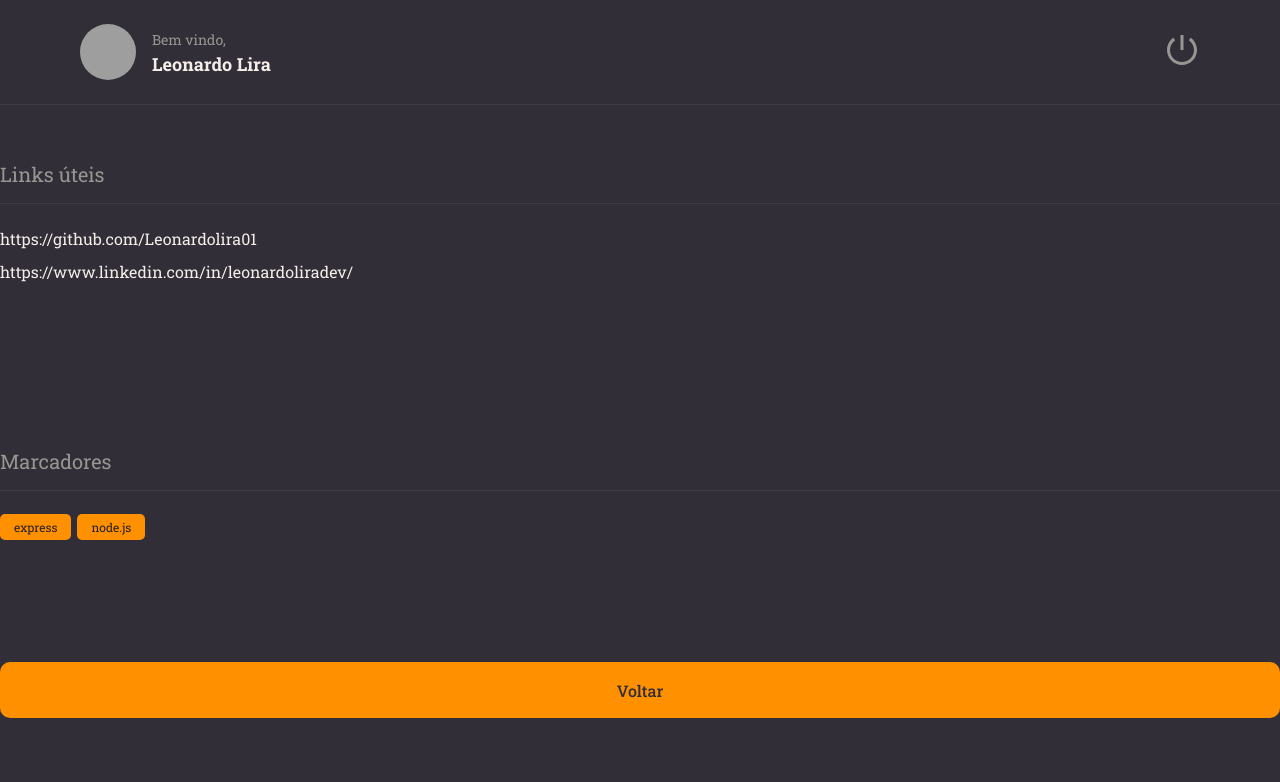
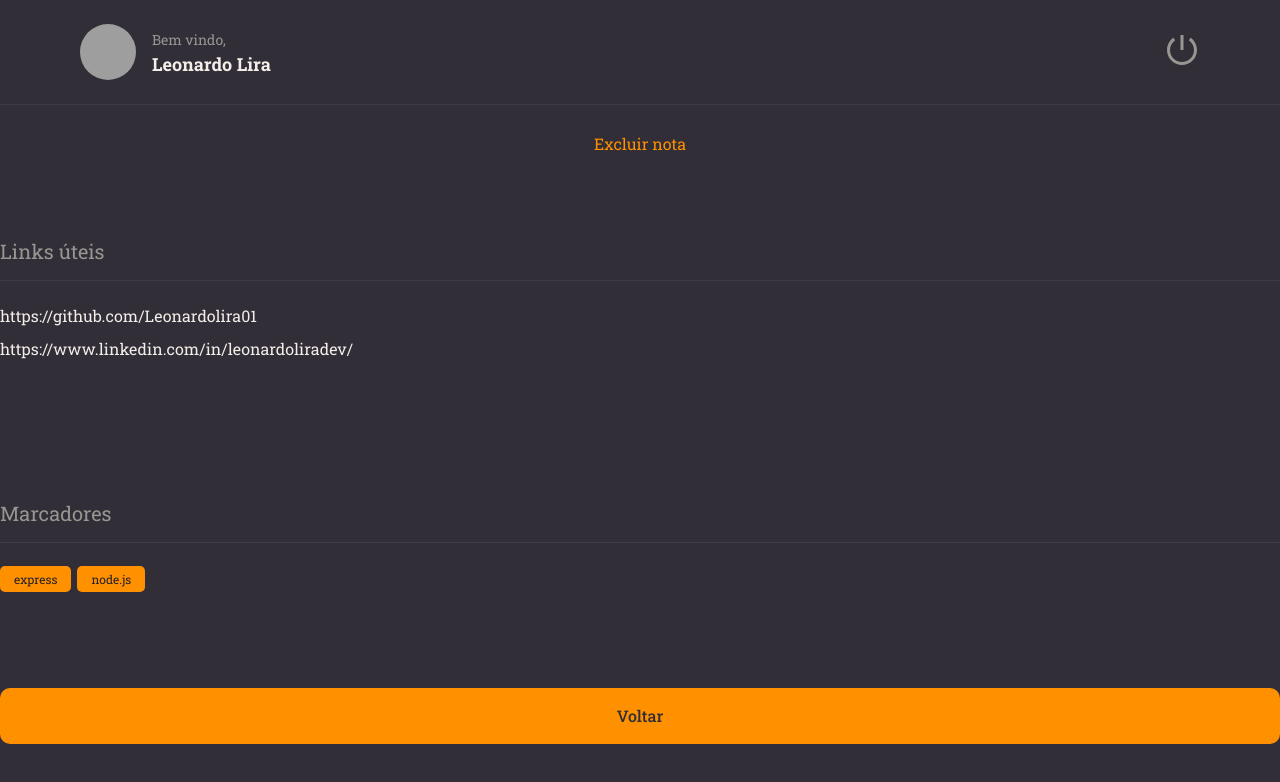
Before and after one commit to Leonardolira01/NotesForYou, a React (Vite) app: page / in a window 1280 px wide. Shown: the top 782 px of the page. Built offline with nearby package versions, Linux system fonts and the light colour scheme; grey boxes are pictures that could not be loaded.

Commit message:
Componente ButtonText

```diff
--- /dev/null
+++ b/src/components/ButtonText/index.jsx
@@ -0,0 +1,12 @@
+import { Container } from './styles';
+
+export function ButtonText({ title, ...rest }){
+  return (
+    <Container
+      type="button"
+      {...rest}
+    >
+      {title}
+    </Container>
+  );
+}
--- /dev/null
+++ b/src/components/ButtonText/styles.js
@@ -0,0 +1,9 @@
+import styled from 'styled-components';
+
+export const Container = styled.button`
+  background: none; //sem nenhum background;
+  color: ${({ theme }) => theme.COLORS.ORANGE};
+
+  border: none; //sem nenhuma borda;
+  font-size: 16px;
+`;
--- a/src/pages/Details/index.jsx
+++ b/src/pages/Details/index.jsx
@@ -4,11 +4,14 @@
 import { Button } from '../../components/Button';
 import { Section } from '../../components/Section';
 import { Tag } from '../../components/Tag';
+import { ButtonText } from '../../components/ButtonText';
 
 export function Details() {
   return(
     <Container>
       <Header />
+
+      <ButtonText title="Excluir nota"/>
 
       <Section title="Links úteis">
         <Links>
```
